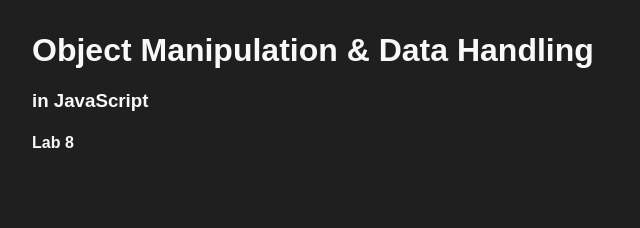
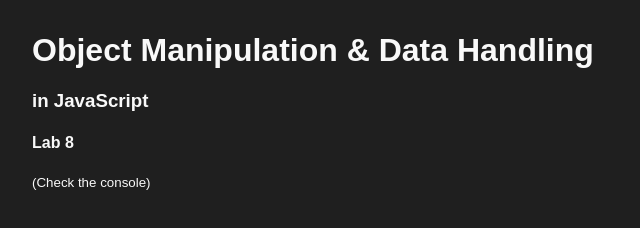
Before and after one commit to HailuBen/JavaScript-Object-Manipulation, a plain HTML site: page index.html in a window 1280 px wide. Shown: the whole page, without its empty margins (0-640 px from the left). Drawn offline with Linux system fonts and the light colour scheme.

Commit message:
add note to check the console

```diff
--- a/index.html
+++ b/index.html
@@ -11,5 +11,6 @@
     <h1>Object Manipulation & Data Handling</h1>
     <h3>in JavaScript</h3>
     <h4>Lab 8</h4>
+    <small>(Check the console)</small>
 </body>
 </html>
```
